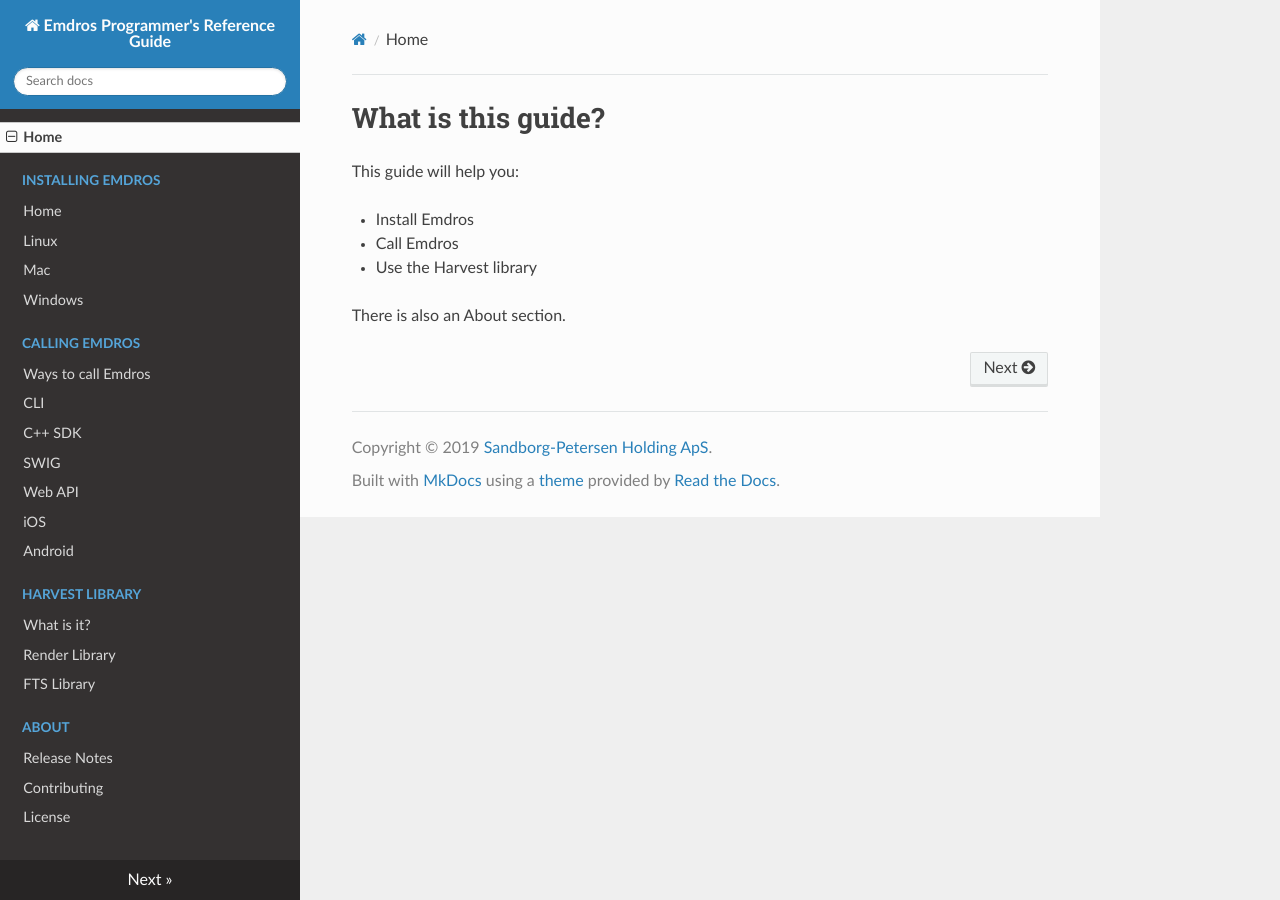
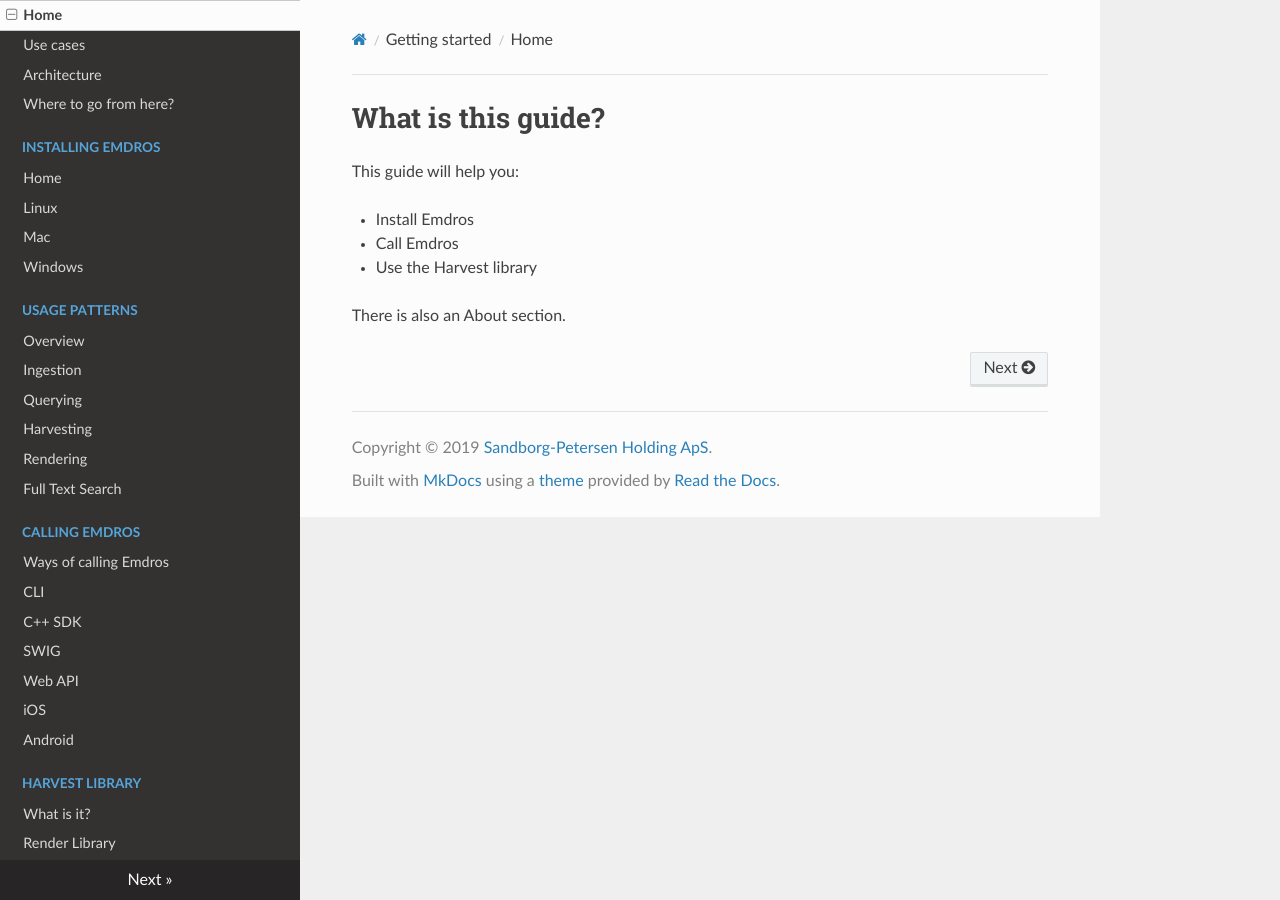
Before and after one commit to emdros/docs-emdros, an MkDocs documentation site: the page built from doc/markdown/progref/docs/index.md, in a window 1280 px wide. Built offline with MkDocs 1.6.1, drawn with Linux system fonts in a browser that asks for light colours; nearby versions of some CDN libraries; old or Windows-style settings are respelled for this version of MkDocs.

Commit message:
Fix YAML errors.

```diff
--- a/doc/markdown/progref/mkdocs.yml
+++ b/doc/markdown/progref/mkdocs.yml
@@ -7,14 +7,25 @@
 theme: readthedocs
 
 pages:
-    - Home: index.md
+    - Getting started:
+         - Home: index.md
+         - Use cases: usecases.md
+         - Architecture: architecture.md
+         - Where to go from here?: wheretogo.md
     - Installing Emdros:
          - Home: installing/index.md
          - Linux: installing/linux.md
          - Mac: installing/mac.md
          - Windows: installing/windows.md
+    - Usage patterns:
+         - Overview: patterns/index.md
+         - Ingestion: patterns/ingestion.md
+         - Querying: patterns/querying.md
+         - Harvesting: patterns/harvesting.md
+         - Rendering: patterns/rendering.md
+         - Full Text Search: patterns/fts.md
     - Calling Emdros:
-         - Ways to call Emdros: calling_emdros/index.md
+         - Ways of calling Emdros: calling_emdros/index.md
          - CLI: calling_emdros/cli.md
          - C++ SDK: calling_emdros/sdk.md
          - SWIG: calling_emdros/swig.md
```
Also changed, not shown: doc/markdown/progref/docs/architecture.md (added), doc/markdown/progref/docs/patterns/fts.md (added), doc/markdown/progref/docs/patterns/harvesting.md (added), doc/markdown/progref/docs/patterns/index.md (added), doc/markdown/progref/docs/patterns/ingestion.md (added), doc/markdown/progref/docs/patterns/querying.md (added), doc/markdown/progref/docs/patterns/rendering.md (added), doc/markdown/progref/docs/usecases.md (added), doc/markdown/progref/docs/wheretogo.md (added).
